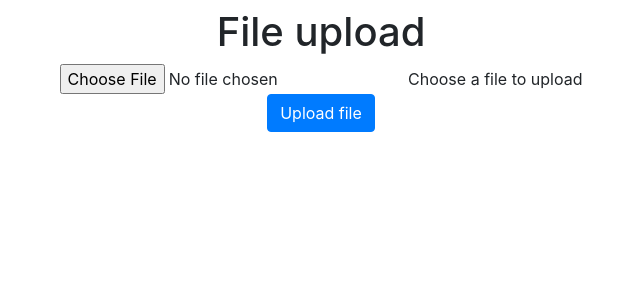
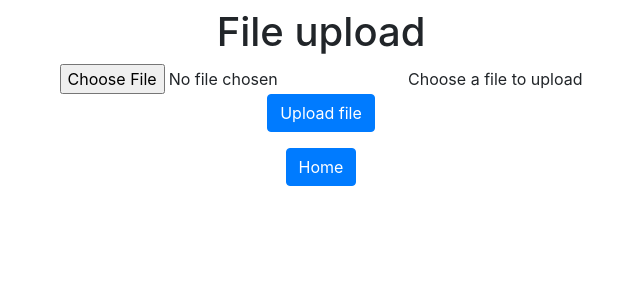
Before and after one commit to rudypont/django3-password-generator, a Django app: page /upload/ in a window 1280 px wide. Shown: the top 300 px of the page, without its empty margins (319-959 px from the left). Run offline with Django 3.2, Linux system fonts and the light colour scheme; some libraries are stand-ins or nearby versions.

Commit message:
requirements and extra home buton

```diff
--- a/generator/templates/generator/upload.html
+++ b/generator/templates/generator/upload.html
@@ -11,4 +11,5 @@
         <br>
         <input type="submit" value="Upload file" class="btn btn-primary">
     </form>
+    <a href="{% url 'home' %}" class="btn btn-primary">Home</a>
 </div>
--- /dev/null
+++ b/requirements.txt
@@ -0,0 +1,4 @@
+asgiref==3.2.7
+Django==3.0.6
+pytz==2020.1
+sqlparse==0.3.1
```
